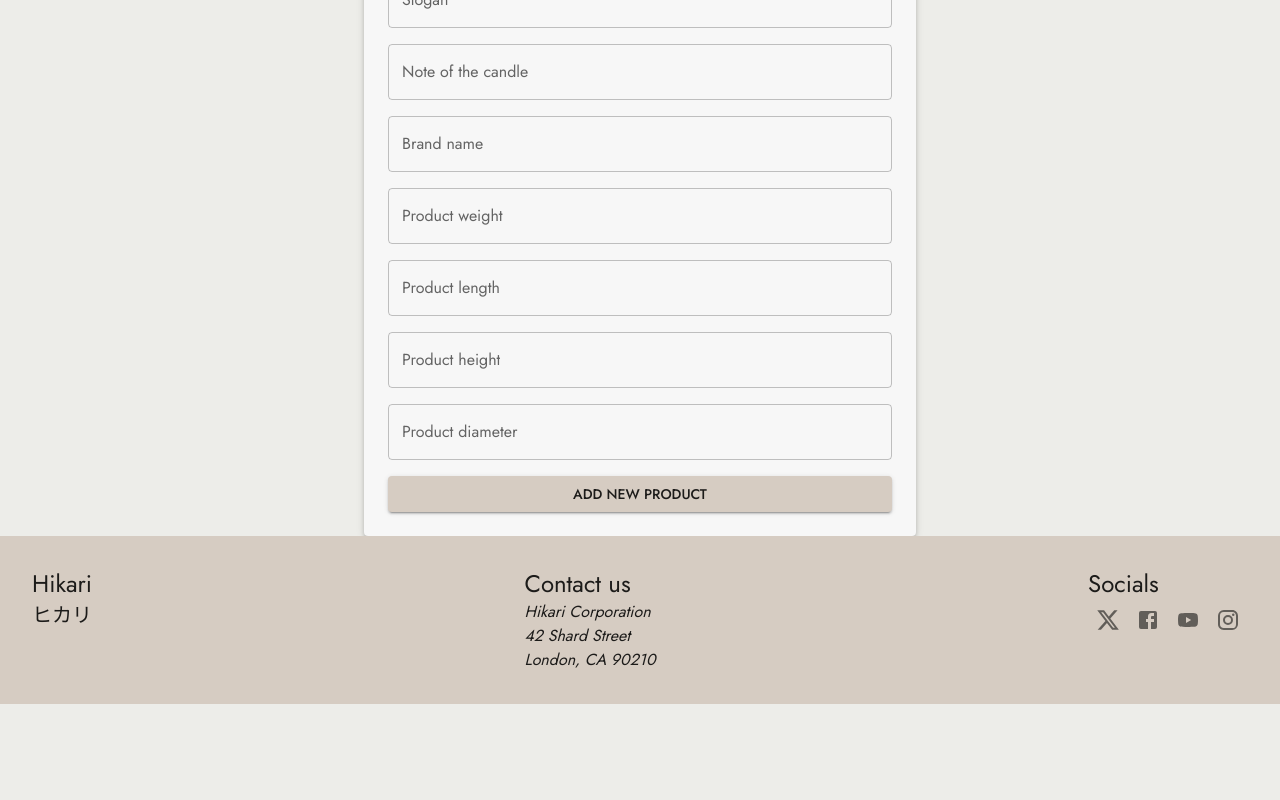
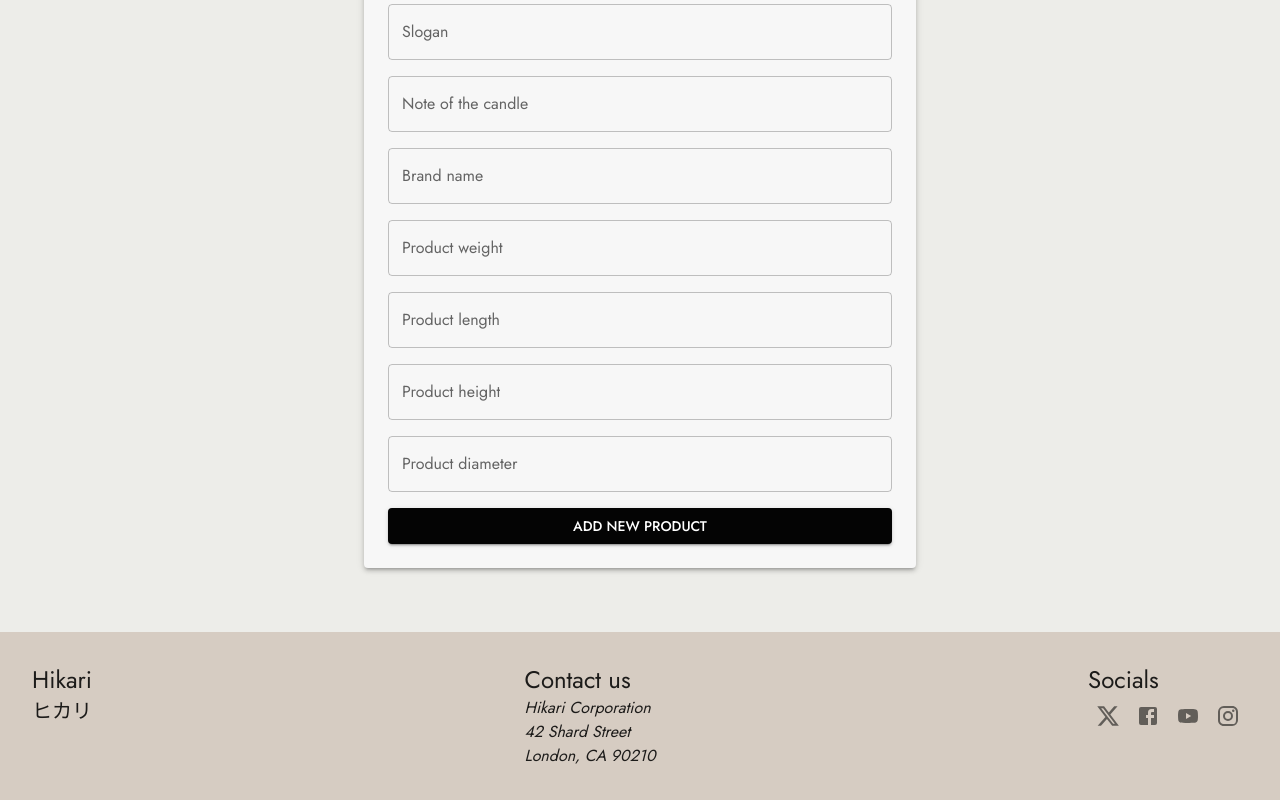
Before and after one commit to Peter-WebDev/hikari-webshop, a Next.js app: page /admin/add-product in a window 1280 px wide. Shown: the part 896-1696 px from the top of the page. Before the commit the page ends 1600 px from the top, so only its background shows below. Built offline with nearby package versions, Linux system fonts and the light colour scheme; what @mui/material-nextjs would draw is missing.

Commit message:
Added component main to Container for sematic + Changed submit color to secondary theme

```diff
--- a/app/admin/add-product/AddProductForm.tsx
+++ b/app/admin/add-product/AddProductForm.tsx
@@ -87,7 +87,7 @@ export default function AddProductForm() {
   };
 
   return (
-    <Container maxWidth="sm">
+    <Container component="main" maxWidth="sm" sx={{ mt: { md: 8, sm: 6, xs: 4 }, mb: 8 }}>
       <Paper elevation={3} sx={{ padding: 3, mt: 4, backgroundColor: "#f7f7f7" }}>
         <Typography variant="h4" fontWeight="bold" gutterBottom>
           New Product
@@ -225,7 +225,7 @@ export default function AddProductForm() {
             helperText={errors.diameter?.message}
           />
 
-          <Button type="submit" variant="contained" color="primary" data-cy="admin-add-product">
+          <Button type="submit" variant="contained" color="secondary" data-cy="admin-add-product">
             Add New Product
           </Button>
         </Box>
```
